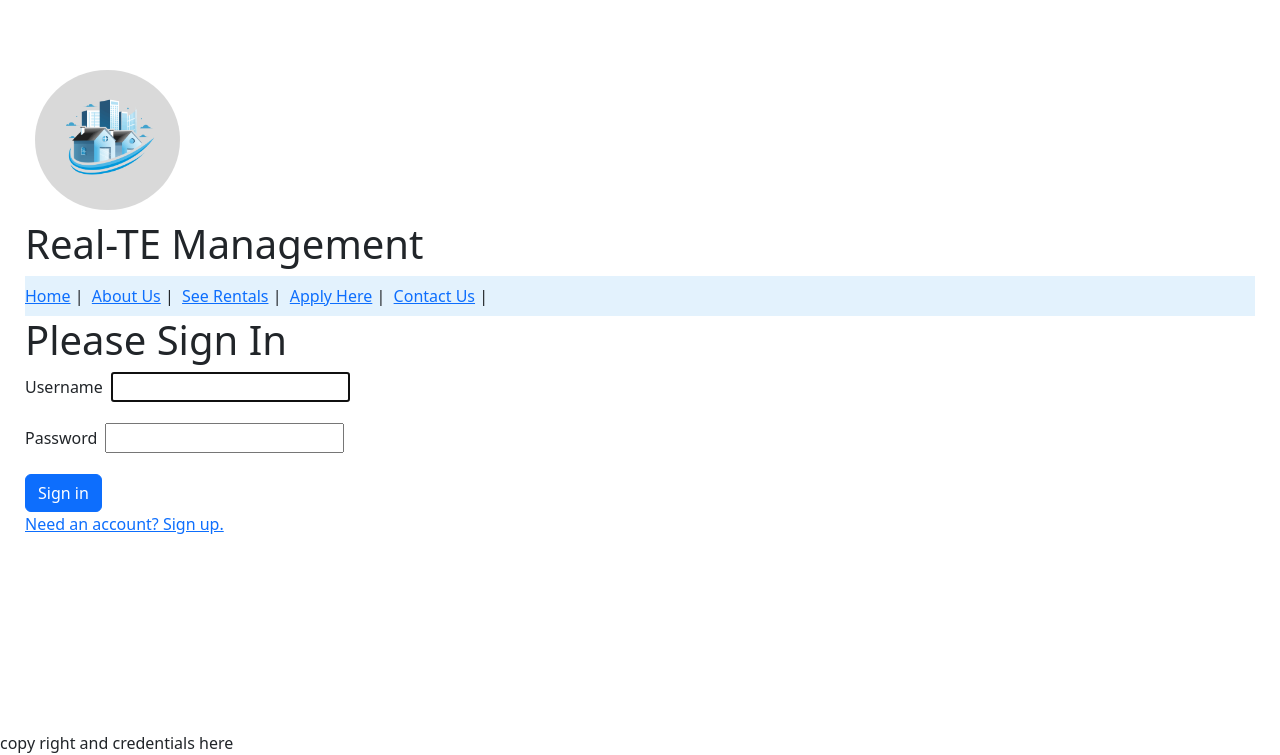
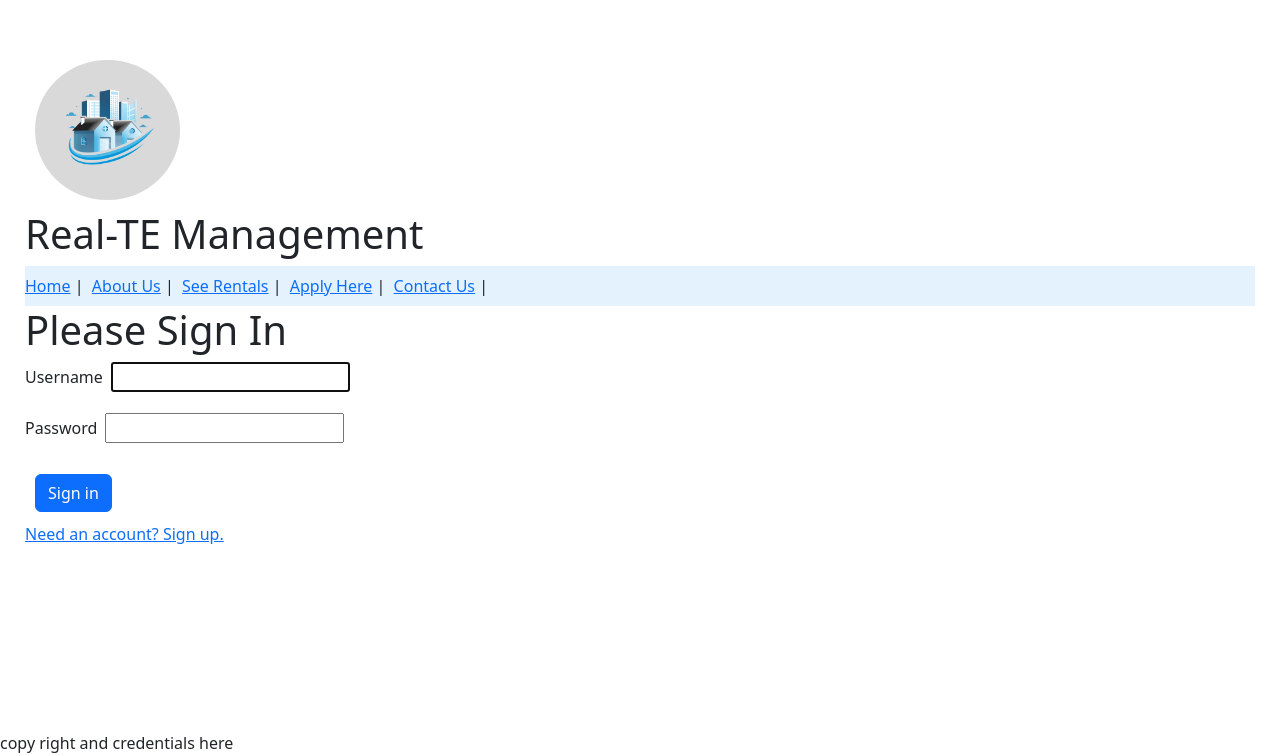
Before and after one commit to shann0n5/m03-capstone-final, a Vue app in the folder capstone/vue/: page /login in a window 1280 px wide. Shown: the part 119-874 px from the top of the page. Built offline with nearby package versions, Linux system fonts and the light colour scheme.

Commit message:
added button styling to app vue

```diff
--- a/capstone/vue/src/App.vue
+++ b/capstone/vue/src/App.vue
@@ -39,6 +39,10 @@ main{
   height: 100vh;
   margin: 25px;
   align-content: center;
+}
+
+button{
+  margin: 10px;
 }
 
 /* body {
```
